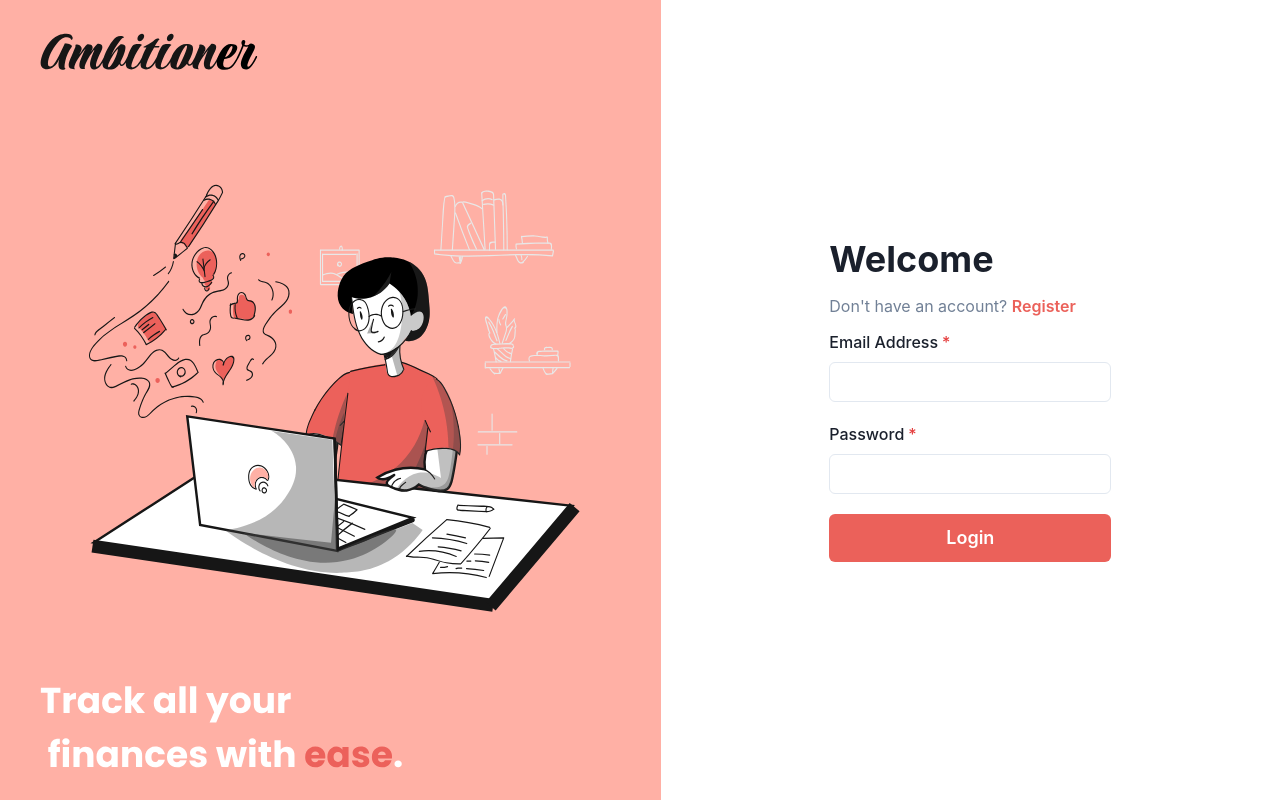
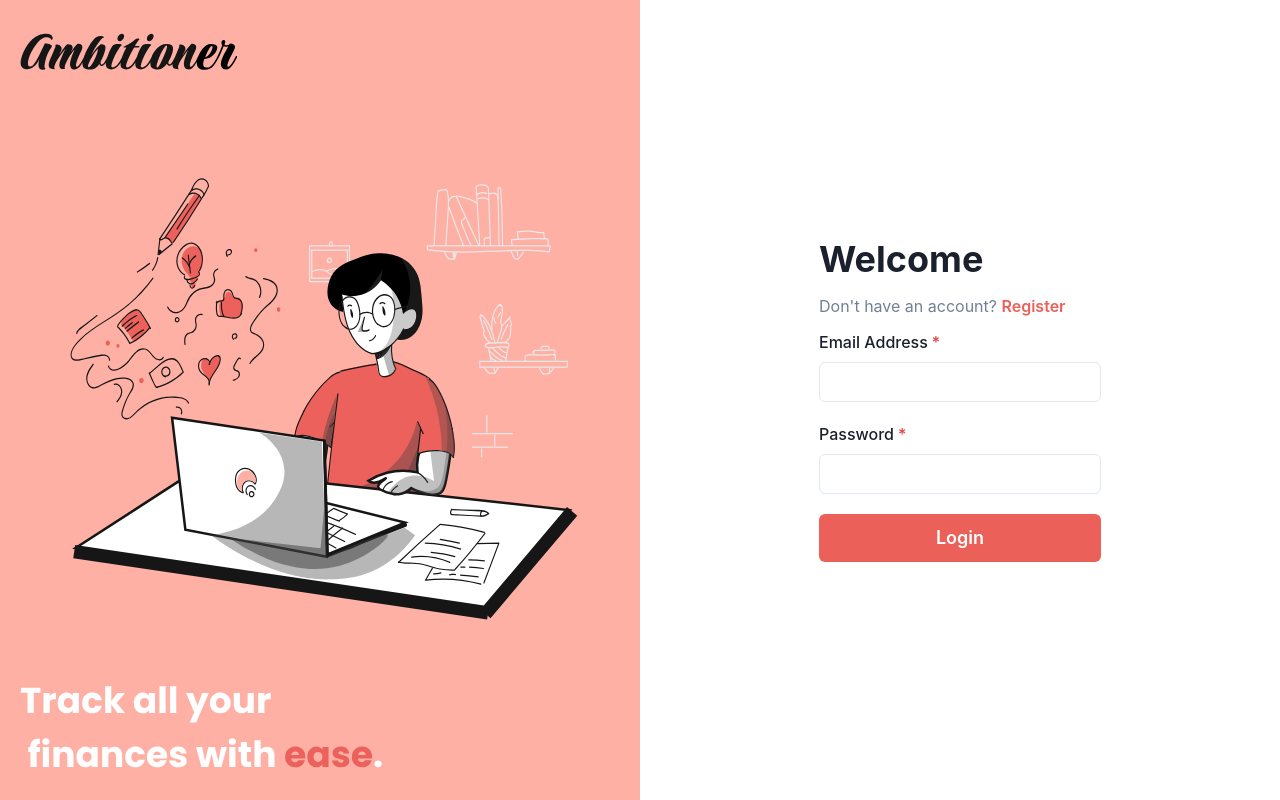
Before and after one commit to F4isalSH/ambitioner, a React (Create React App) app: page /login in a window 1280 px wide. Built offline with nearby package versions, Linux system fonts and the light colour scheme.

Commit message:
Changed padding to y axis only

```diff
--- a/src/components/Sidebanner.tsx
+++ b/src/components/Sidebanner.tsx
@@ -2,7 +2,7 @@ import { VStack, Image,Flex} from "@chakra-ui/react"
 
 export const Sidebanner: React.FC = () => {
     return (
-        <Flex bg='#FFB0A5' alignItems='center' justifyContent='center' w='full' h='full' p={10}>
+        <Flex bg='#FFB0A5' alignItems='center' justifyContent='center' w='full' h='full' py={10}>
         <VStack
         alignItems='flex-start'
         >
```
